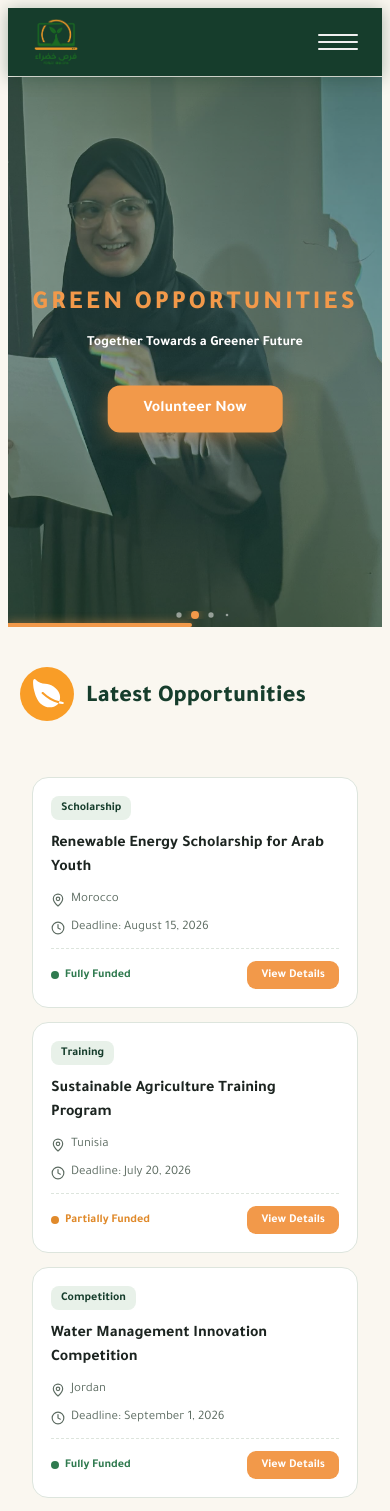
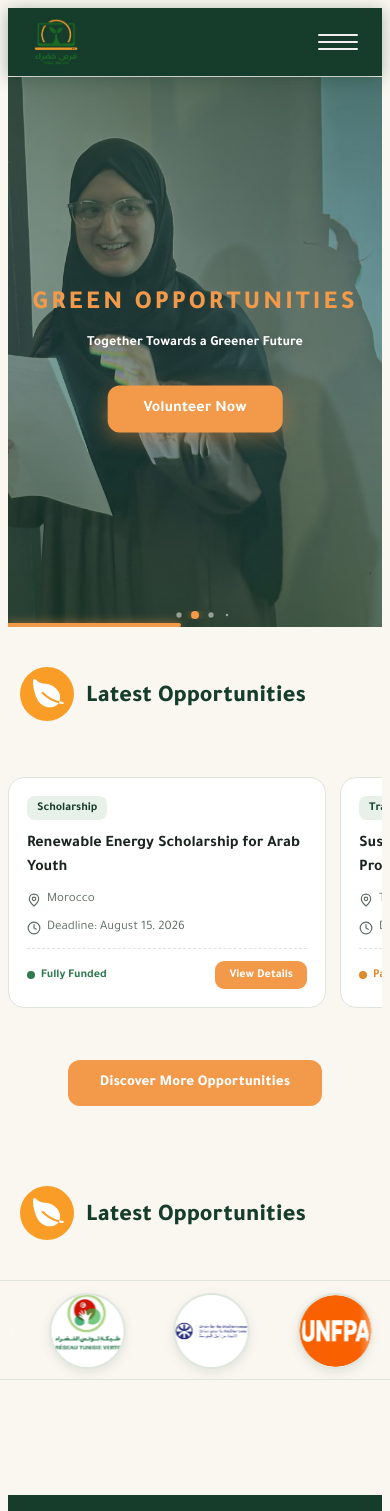
Before and after one commit to elbahi03/Foras-khadra, a React (Vite) app: page / in a window 390 px wide. Shown: the top 1511 px of the page. Built offline with nearby package versions, Linux system fonts and the light colour scheme.

Commit message:
section : offer

```diff
--- a/src/componant/Logocollab.jsx
+++ b/src/componant/Logocollab.jsx
@@ -49,7 +49,7 @@ function Logocollab() {
                             speed={80}
                             direction="left"
                             logoHeight={72}
-                            gap={32}
+                            gap={48}
                             hoverSpeed={0}
                             scaleOnHover={false}
                             fadeOut
--- a/src/style/Logocollab.css
+++ b/src/style/Logocollab.css
@@ -55,11 +55,12 @@
     height: 100px;
     position: relative;
     overflow: hidden;
-    width: 100%;
-    box-sizing: border-box;
+    width: 100vw;
+    margin-left: calc(-50vw + 50%);
     border-top: 1px solid var(--line);
     border-bottom: 1px solid var(--line);
     padding: 12px 0;
+    box-sizing: border-box;
 }
 
 .logoloop__list {
--- a/src/style/quatre.css
+++ b/src/style/quatre.css
@@ -1,26 +1,36 @@
 .fk-grid {
   display: grid;
-  grid-template-columns: repeat(4, 1fr); /* 4 colonnes desktop */
+  grid-template-columns: repeat(4, 1fr);
   gap: 18px;
   padding: 0 24px;
   max-width: 1100px;
   margin: 16px auto 0;
 }
 
-/* Tablet */
 @media (max-width: 992px) {
   .fk-grid {
-    grid-template-columns: repeat(2, 1fr); /* 2 colonnes */
+    grid-template-columns: repeat(2, 1fr);
     padding: 0 20px;
     gap: 16px;
   }
 }
 
-/* Mobile */
 @media (max-width: 576px) {
   .fk-grid {
-    grid-template-columns: 1fr; /* 1 colonne */
-    padding: 0 12px;
+    display: flex;
+    flex-direction: row;
+    overflow-x: auto;
+    scroll-snap-type: x mandatory;
+    -webkit-overflow-scrolling: touch;
     gap: 14px;
+    padding: 0 12px 12px;
+    max-width: 100%;
+    margin: 16px 0 0;
+  }
+
+  .fk-grid > * {
+    flex: 0 0 80%;
+    scroll-snap-align: start;
+    max-width: 300px;
   }
 }
```
